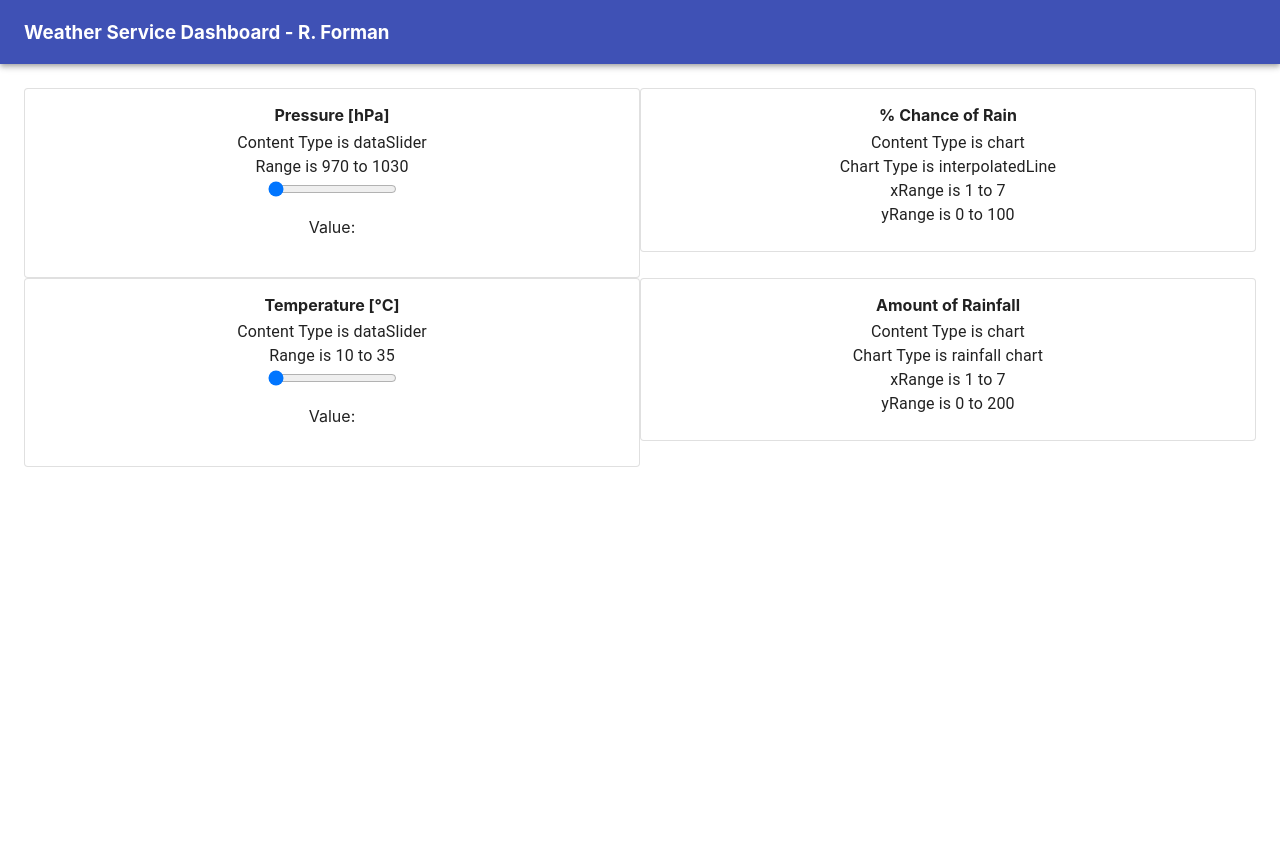
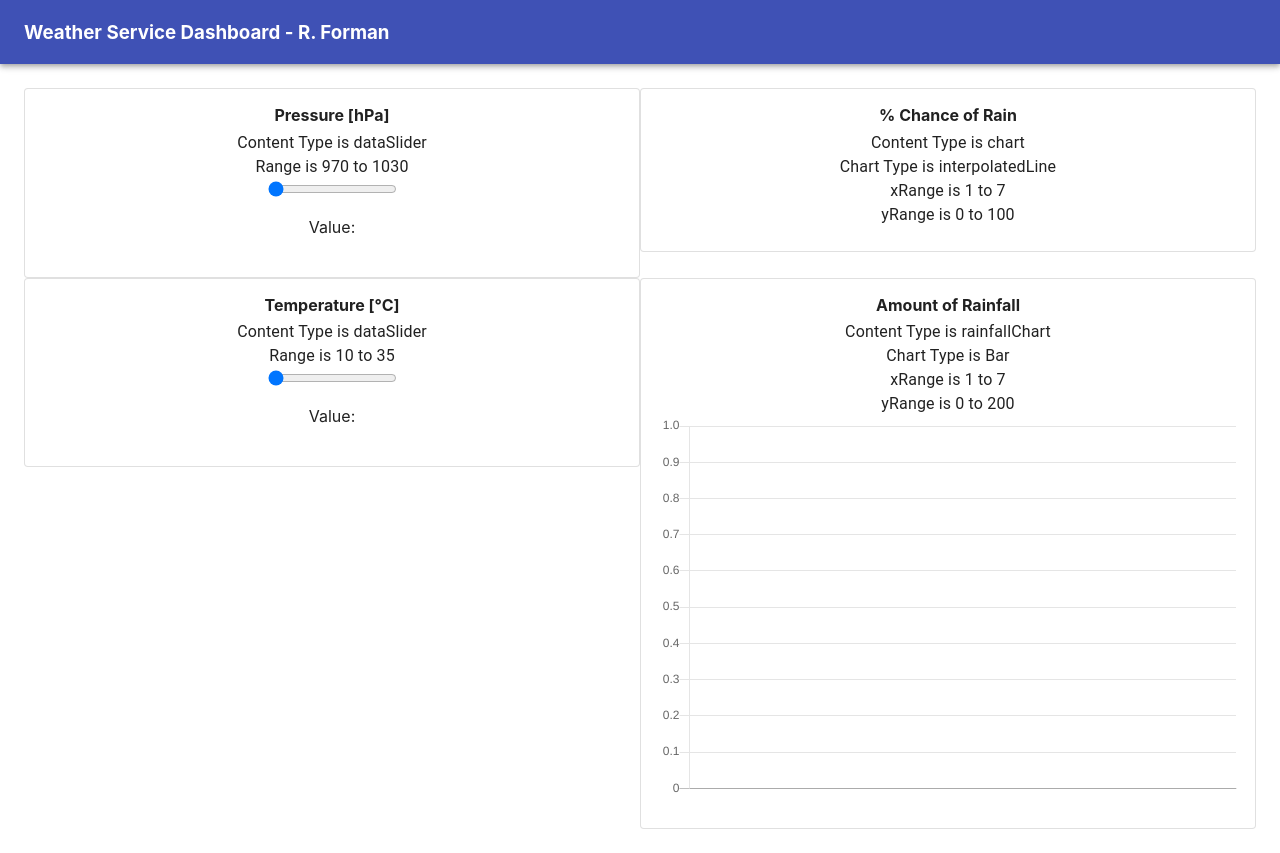
Before and after one commit to rforman9/WeatherDash, a React (Create React App) app: page / in a window 1280 px wide. Before the commit the page ends 800 px from the top, so only its background shows below. Built offline with nearby package versions, Linux system fonts and the light colour scheme; no server answers.

Commit message:
removed victory.js, added react-chartjs-2

```diff
--- a/package.json
+++ b/package.json
@@ -7,7 +7,9 @@
     "@testing-library/jest-dom": "^5.11.6",
     "@testing-library/react": "^11.2.2",
     "@testing-library/user-event": "^12.5.0",
+    "chart.js": "^2.9.4",
     "react": "^17.0.1",
+    "react-chartjs-2": "^2.11.1",
     "react-dom": "^17.0.1",
     "react-scripts": "4.0.1",
     "victory": "^35.4.3",
--- a/public/data.json
+++ b/public/data.json
@@ -25,8 +25,8 @@
     },
     {
       "contentName": "Amount of Rainfall Chart",
-      "contentType": "chart",
-      "chartType": "rainfall chart",
+      "contentType": "rainfallChart",
+      "chartType": "Bar",
       "headingText": "Amount of Rainfall",
       "xRangeLo": 1,
       "xRangeHi": 7,
--- a/src/components/Chart.js
+++ b/src/components/Chart.js
@@ -1,6 +1,6 @@
-import React from 'react';
+import React, { Component } from 'react';
 import ReactDOM from 'react-dom';
-import * as V from 'victory';
+import { Bar, Line } from 'react-chartjs-2';
 import Card from '@material-ui/core/Card';
 import Typography from '@material-ui/core/Typography';
 import CardContent from '@material-ui/core/CardContent';
--- a/src/components/DisplayDashboard.js
+++ b/src/components/DisplayDashboard.js
@@ -50,7 +50,7 @@ class DisplayDashboard extends Component {
 
   CardMaker(sectionData) {
     switch (sectionData.contentType) {
-      case "rainfall chart":
+      case "rainfallChart":
         return RainfallChart(sectionData, this.state.rainfallByDay);
       case "dataSlider":
         return DataSlider(sectionData);
--- a/src/components/RainfallChart.js
+++ b/src/components/RainfallChart.js
@@ -1,6 +1,6 @@
 import React from 'react';
 import ReactDOM from 'react-dom';
-import * as V from 'victory';
+import { Bar, Line } from 'react-chartjs-2';
 import Card from '@material-ui/core/Card';
 import Typography from '@material-ui/core/Typography';
 import CardContent from '@material-ui/core/CardContent';
@@ -8,7 +8,7 @@ import CardContent from '@material-ui/core/CardContent';
 
 
 const RainfallChart = (props, chartData) => {
-  console.log(chartData)
+  console.log(chartData);
   return (
     <div>
       { props.contentType === "bar chart" || "line chart" ? (
@@ -29,6 +29,10 @@ const RainfallChart = (props, chartData) => {
             <Typography component="p">
               yRange is {props.yRangeLo} to {props.yRangeHi}
             </Typography>
+            <Bar
+              height={400}
+              width={600}
+            />
           </CardContent>
         </Card>
       ) : console.log("no dataslider content")}
```
Also changed, not shown: 1 other file (tests, documents, lock files or other folders).
